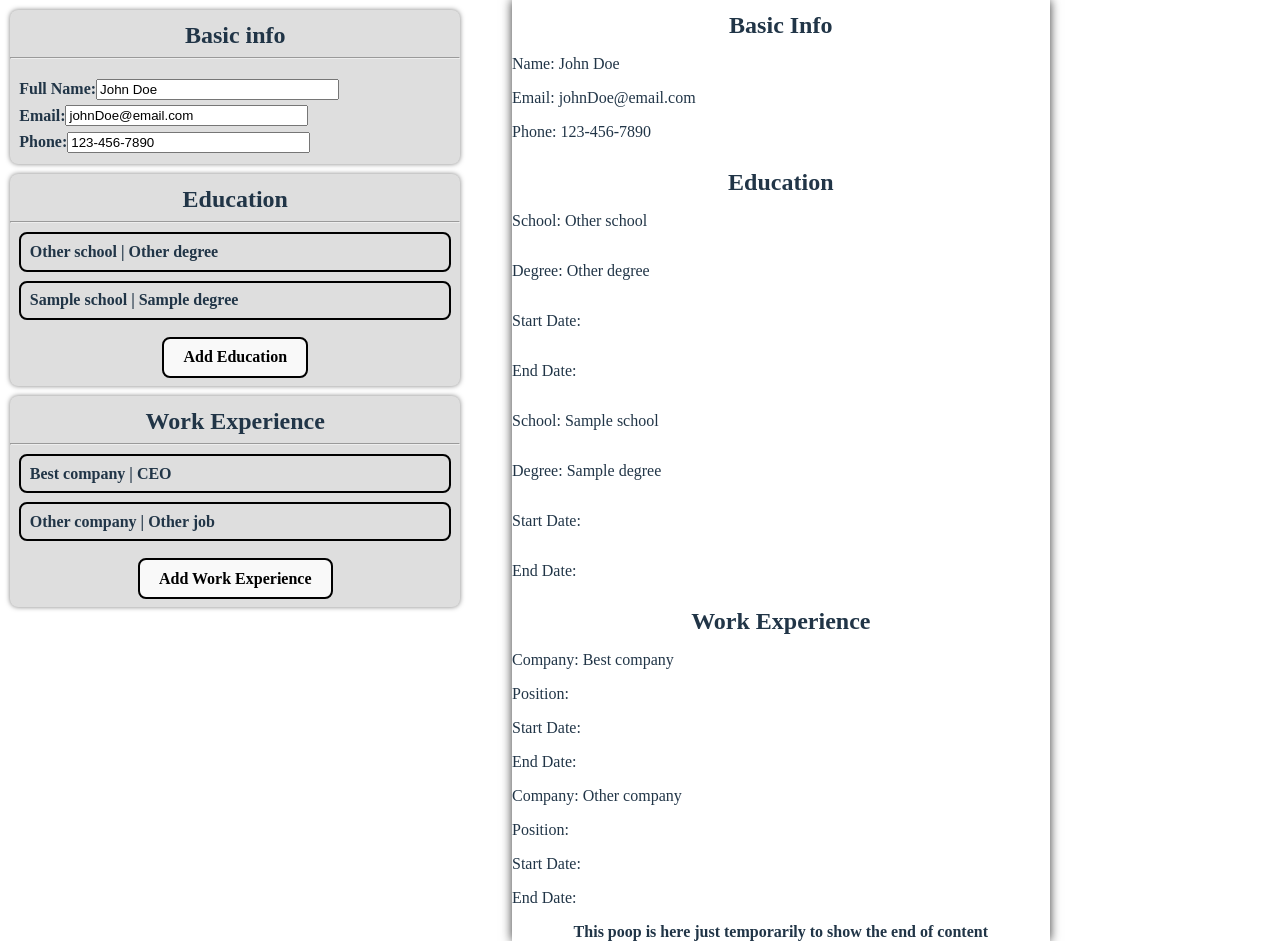
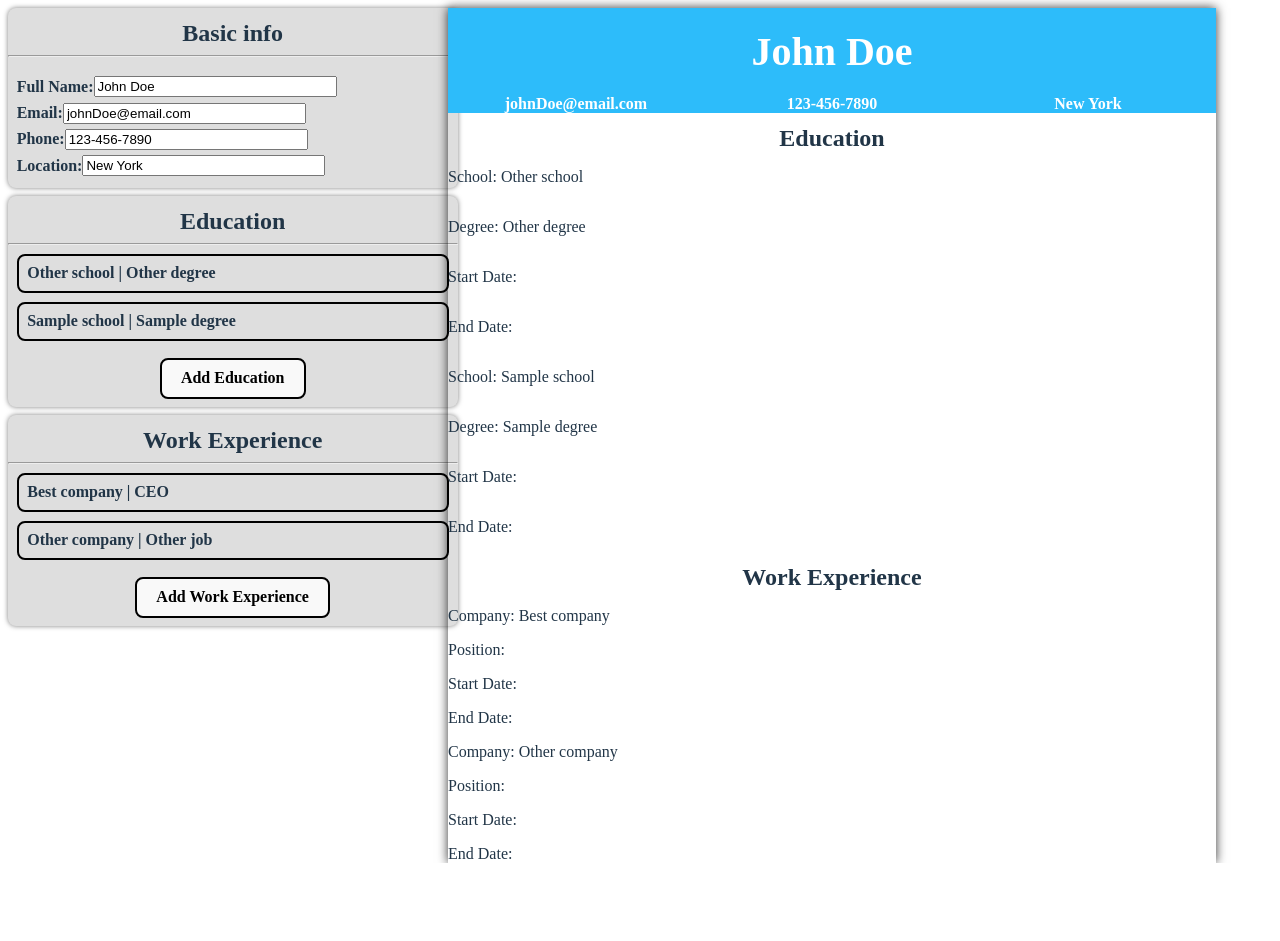
Before and after one commit to timalo/CVMaker, a React (Vite) app: page / in a window 1280 px wide. After the commit the page ends 863 px from the top, so only its background shows below. Built offline with nearby package versions, Linux system fonts and the light colour scheme.

Commit message:
quick checkpoint before delving into CSS madness.

```diff
--- a/src/components/BasicInfoInput.jsx
+++ b/src/components/BasicInfoInput.jsx
@@ -11,15 +11,27 @@ export default function BasicInfoInput(props) {
     props.setPhone(e.target.value);
   };
 
+  const handleLocationChange = (e) => {
+    props.setLocation(e.target.value);
+  };
+
   return (
     <div className="basicInfoInput inputItem">
       <label>
         Full Name:
-        <input onChange={handleNameChange} value={props.name}></input>
+        <input
+          maxLength="25"
+          onChange={handleNameChange}
+          value={props.name}
+        ></input>
       </label>
       <label>
         Email:
-        <input onChange={handleEmailChange} value={props.email}></input>
+        <input
+          maxLength="35"
+          onChange={handleEmailChange}
+          value={props.email}
+        ></input>
       </label>
       <label>
         Phone:
@@ -29,6 +41,14 @@ export default function BasicInfoInput(props) {
           value={props.phone}
         ></input>
       </label>
+      <label>
+        Location:
+        <input
+          maxLength="25"
+          onChange={handleLocationChange}
+          value={props.location}
+        ></input>
+      </label>
     </div>
   );
 }
--- a/src/components/CVMaker.jsx
+++ b/src/components/CVMaker.jsx
@@ -11,6 +11,7 @@ export default function CVMaker() {
   const [name, setName] = useState("John Doe");
   const [email, setEmail] = useState("johnDoe@email.com");
   const [phone, setPhone] = useState("123-456-7890");
+  const [location, setLocation] = useState("New York");
 
   //Educations should hold the entire array of educations, so we can pass it to the Resume component.
   //Same for jobs.
@@ -33,9 +34,11 @@ export default function CVMaker() {
             setName={setName}
             setEmail={setEmail}
             setPhone={setPhone}
+            setLocation={setLocation}
             name={name}
             email={email}
             phone={phone}
+            location={location}
           />
         </div>
         <div className="educationsDiv inputDiv">
@@ -144,14 +147,10 @@ export default function CVMaker() {
             name={name}
             email={email}
             phone={phone}
+            location={location}
             educations={educations}
             jobs={jobs}
           />
-          <center>
-            <strong>
-              This poop is here just temporarily to show the end of content
-            </strong>
-          </center>
         </div>
       </div>
     </div>
--- a/src/components/Resume.jsx
+++ b/src/components/Resume.jsx
@@ -2,10 +2,12 @@ export default function Resume(props) {
   return (
     <div className="resume">
       <div className="basicInfo">
-        <h2>Basic Info</h2>
-        <p>Name: {props.name}</p>
-        <p>Email: {props.email}</p>
-        <p>Phone: {props.phone}</p>
+        <p className="resumeName"> {props.name}</p>
+        <div className="basicInfoRow">
+          <div className="basicInfoItem">{props.email}</div>
+          <div className="basicInfoItem">{props.phone}</div>
+          <div className="basicInfoItem">{props.location}</div>
+        </div>
       </div>
       <div className="education">
         <h2>Education</h2>
@@ -22,6 +24,7 @@ export default function Resume(props) {
         <h2>Work Experience</h2>
         {props.jobs.map((job) => (
           <div key={job.id} className="jobItem">
+            {/* Divide these into left and right */}
             <p>Company: {job.company}</p>
             <p>Position: {job.position}</p>
             <p>Start Date: {job.jobStartDate}</p>
--- a/src/index.css
+++ b/src/index.css
@@ -73,23 +73,19 @@ button:focus-visible {
 }
 
 .inputsDiv {
-  min-width: 40%;
-  max-width: 40%;
+  width: 30%;
 }
 
 .CVDiv {
   width: 100%;
+  margin: 0 5%;
 }
 
 .CVContainer {
   /* Try to keep the aspect ratio of this close to A4.
   This would be 1 / 1.4142 = 0.7071 */
-  max-width: 70%;
-  min-height: 70%;
-  min-width: 500px;
-  /* These ^ here just temporarily. Will change when content is added to container
-  and the size changes. */
-  /* margin: 5% auto; */ /* Keeps it in the middle of div. Very gud */
+
+  margin: 1% auto;
   box-shadow: 0 0 10px rgba(0, 0, 0, 0.8);
 }
 
@@ -145,6 +141,38 @@ input {
   font-weight: 600;
 }
 
+/* Resume styling start*/
+
+.basicInfo {
+  display: flex;
+  flex-direction: column;
+  align-items: center;
+  background-color: #2dbcfa;
+  color: white;
+  font-weight: 700;
+}
+
+.resumeName {
+  font-size: 2.5em;
+  margin: 0.5em 0 0.5em 0; /* small-ish top margin but no other ones */
+}
+
+.basicInfoRow {
+  display: flex;
+  flex-direction: row;
+  justify-content: space-around;
+  width: 100%;
+}
+
+.basicInfoItem {
+  width: 33%;
+  display: flex;
+  align-items: center;
+  justify-content: center;
+}
+
+/* Resume styling end */
+
 @media (prefers-color-scheme: light) {
   :root {
     color: #213547;
```
